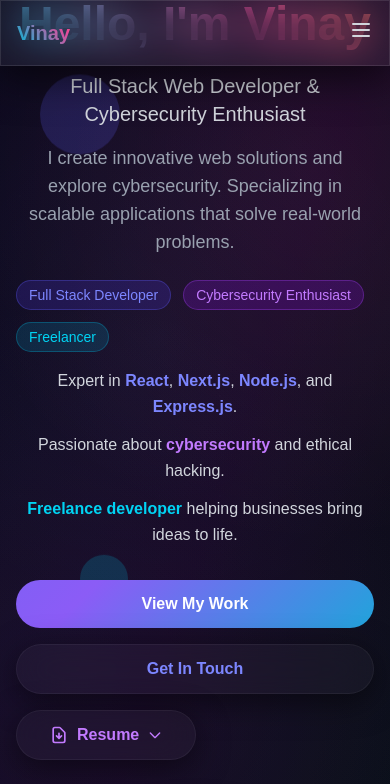
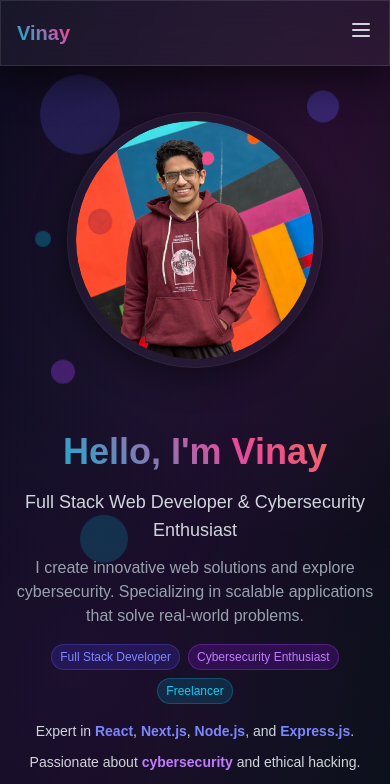
Before and after one commit to VinayKumar1510/Portfolio, a Next.js app: page / in a window 390 px wide. Shown: the top 784 px of the page. Built offline with nearby package versions, Linux system fonts and the light colour scheme.

Commit message:
Update page.js

```diff
--- a/app/page.js
+++ b/app/page.js
@@ -224,42 +224,42 @@ export default function Home() {
       </nav>
 
             {/* Hero Section */}
-      <section id="home" className="min-h-screen flex items-center justify-center relative overflow-hidden">
+      <section id="home" className="min-h-screen flex items-center justify-center relative overflow-hidden pt-20">
         <div className="absolute inset-0 bg-gradient-to-br from-indigo-900/20 via-purple-900/20 to-cyan-900/20"></div>
-        <div className="relative z-10 max-w-7xl mx-auto px-4">
-          <div className={`grid lg:grid-cols-2 gap-12 items-center transition-all duration-1000 ${isVisible ? "opacity-100 translate-y-0" : "opacity-0 translate-y-10"}`}>
+        <div className="relative z-10 max-w-7xl mx-auto px-4 py-8">
+          <div className={`grid lg:grid-cols-2 gap-8 lg:gap-12 items-center transition-all duration-1000 ${isVisible ? "opacity-100 translate-y-0" : "opacity-0 translate-y-10"}`}>
             {/* Text Content - Left Side */}
-            <div className="text-center lg:text-left">
-              <h1 className="text-5xl md:text-7xl font-bold mb-6">
+            <div className="text-center lg:text-left order-2 lg:order-1">
+              <h1 className="text-4xl sm:text-5xl md:text-7xl font-bold mb-4 sm:mb-6">
                 <span className="gradient-text">Hello, I&apos;m Vinay</span>
               </h1>
-              <p className="text-xl md:text-2xl text-gray-300 mb-4 animate-fade-in-up">
+              <p className="text-lg sm:text-xl md:text-2xl text-gray-300 mb-3 sm:mb-4 animate-fade-in-up">
                 Full Stack Web Developer & Cybersecurity Enthusiast
               </p>
-              <p className="text-lg text-gray-400 mb-6 max-w-2xl lg:max-w-none animate-fade-in-up">
+              <p className="text-base sm:text-lg text-gray-400 mb-4 sm:mb-6 max-w-2xl lg:max-w-none animate-fade-in-up">
                 I create innovative web solutions and explore cybersecurity. Specializing in scalable applications that solve real-world problems.
               </p>
 
               {/* Additional Info Section */}
-              <div className="mb-8 space-y-4 animate-fade-in-up">
-                <div className="flex flex-wrap gap-3">
-                  <span className="px-3 py-1 bg-indigo-600/20 text-indigo-400 rounded-full text-sm font-medium border border-indigo-500/30">
+              <div className="mb-6 space-y-4 animate-fade-in-up">
+                <div className="flex flex-wrap gap-2 justify-center lg:justify-start">
+                  <span className="px-2 py-1 bg-indigo-600/20 text-indigo-400 rounded-full text-xs font-medium border border-indigo-500/30">
                     Full Stack Developer
                   </span>
-                  <span className="px-3 py-1 bg-purple-600/20 text-purple-400 rounded-full text-sm font-medium border border-purple-500/30">
+                  <span className="px-2 py-1 bg-purple-600/20 text-purple-400 rounded-full text-xs font-medium border border-purple-500/30">
                     Cybersecurity Enthusiast
                   </span>
-                  <span className="px-3 py-1 bg-cyan-600/20 text-cyan-400 rounded-full text-sm font-medium border border-cyan-500/30">
+                  <span className="px-2 py-1 bg-cyan-600/20 text-cyan-400 rounded-full text-xs font-medium border border-cyan-500/30">
                     Freelancer
                   </span>
                 </div>
 
-                <div className="text-gray-300 text-base leading-relaxed">
-                  <p className="mb-3">
+                <div className="text-gray-300 text-sm sm:text-base leading-relaxed text-center lg:text-left">
+                  <p className="mb-2 sm:mb-3">
                     Expert in <span className="text-indigo-400 font-semibold">React</span>, <span className="text-indigo-400 font-semibold">Next.js</span>,
                     <span className="text-indigo-400 font-semibold"> Node.js</span>, and <span className="text-indigo-400 font-semibold">Express.js</span>.
                   </p>
-                  <p className="mb-3">
+                  <p className="mb-2 sm:mb-3">
                     Passionate about <span className="text-purple-400 font-semibold">cybersecurity</span> and ethical hacking.
                   </p>
                   <p>
@@ -268,43 +268,46 @@ export default function Home() {
                 </div>
               </div>
 
-              <div className="flex flex-col sm:flex-row gap-4 justify-center lg:justify-start animate-fade-in-up">
+              <div className="flex flex-col gap-4 justify-center lg:justify-start animate-fade-in-up">
+                {/* Primary Action Buttons */}
+                <div className="flex flex-col sm:flex-row gap-3">
                   <button
                     onClick={() => scrollToSection("projects")}
-                  className="px-8 py-3 btn-primary text-white rounded-full font-semibold hover-lift animate-glow"
+                    className="px-6 py-3 btn-primary text-white rounded-full font-semibold hover-lift animate-glow text-sm sm:text-base"
                   >
                     View My Work
                   </button>
                   <button
                     onClick={() => scrollToSection("contact")}
-                  className="px-8 py-3 border border-indigo-400 text-indigo-400 rounded-full font-semibold hover:bg-indigo-400 hover:text-white transition-all duration-300 glass-effect"
+                    className="px-6 py-3 border border-indigo-400 text-indigo-400 rounded-full font-semibold hover:bg-indigo-400 hover:text-white transition-all duration-300 glass-effect text-sm sm:text-base"
                   >
                     Get In Touch
                   </button>
+                </div>
 
-                {/* Resume Dropdown */}
-                <div className="relative resume-dropdown">
+                {/* Resume Dropdown - Full Width on Mobile */}
+                <div className="relative resume-dropdown w-full sm:w-auto">
                   <button
                     onClick={() => setIsResumeDropdownOpen(!isResumeDropdownOpen)}
-                    className="px-8 py-3 border border-purple-400 text-purple-400 rounded-full font-semibold hover:bg-purple-400 hover:text-white transition-all duration-300 glass-effect flex items-center gap-2"
+                    className="w-full sm:w-auto px-6 py-3 border border-purple-400 text-purple-400 rounded-full font-semibold hover:bg-purple-400 hover:text-white transition-all duration-300 glass-effect flex items-center justify-center gap-2 text-sm sm:text-base"
                   >
-                    <svg className="w-5 h-5" fill="none" stroke="currentColor" viewBox="0 0 24 24">
+                    <svg className="w-4 h-4 sm:w-5 sm:h-5" fill="none" stroke="currentColor" viewBox="0 0 24 24">
                       <path strokeLinecap="round" strokeLinejoin="round" strokeWidth={2} d="M12 10v6m0 0l-3-3m3 3l3-3m2 8H7a2 2 0 01-2-2V5a2 2 0 012-2h5.586a1 1 0 01.707.293l5.414 5.414a1 1 0 01.293.707V19a2 2 0 01-2 2z" />
                     </svg>
                     Resume
-                    <svg className={`w-4 h-4 transition-transform duration-300 ${isResumeDropdownOpen ? 'rotate-180' : ''}`} fill="none" stroke="currentColor" viewBox="0 0 24 24">
+                    <svg className={`w-3 h-3 sm:w-4 sm:h-4 transition-transform duration-300 ${isResumeDropdownOpen ? 'rotate-180' : ''}`} fill="none" stroke="currentColor" viewBox="0 0 24 24">
                       <path strokeLinecap="round" strokeLinejoin="round" strokeWidth={2} d="M19 9l-7 7-7-7" />
                     </svg>
                   </button>
 
                   {/* Dropdown Menu */}
                   {isResumeDropdownOpen && (
-                    <div className="absolute top-full mt-2 left-0 w-48 glass-effect rounded-lg shadow-xl border border-purple-500/30 overflow-hidden z-50">
+                    <div className="absolute top-full mt-2 left-0 right-0 sm:right-auto sm:w-48 glass-effect rounded-lg shadow-xl border border-purple-500/30 overflow-hidden z-50">
                       <button
                         onClick={() => handleResumeAction('view')}
-                        className="w-full px-4 py-3 text-left text-gray-300 hover:text-purple-400 hover:bg-purple-400/10 transition-all duration-300 flex items-center gap-3"
+                        className="w-full px-4 py-3 text-left text-gray-300 hover:text-purple-400 hover:bg-purple-400/10 transition-all duration-300 flex items-center gap-3 text-sm"
                       >
-                        <svg className="w-5 h-5" fill="none" stroke="currentColor" viewBox="0 0 24 24">
+                        <svg className="w-4 h-4" fill="none" stroke="currentColor" viewBox="0 0 24 24">
                           <path strokeLinecap="round" strokeLinejoin="round" strokeWidth={2} d="M15 12a3 3 0 11-6 0 3 3 0 016 0z" />
                           <path strokeLinecap="round" strokeLinejoin="round" strokeWidth={2} d="M2.458 12C3.732 7.943 7.523 5 12 5c4.478 0 8.268 2.943 9.542 7-1.274 4.057-5.064 7-9.542 7-4.477 0-8.268-2.943-9.542-7z" />
                         </svg>
@@ -312,9 +315,9 @@ export default function Home() {
                       </button>
                       <button
                         onClick={() => handleResumeAction('download')}
-                        className="w-full px-4 py-3 text-left text-gray-300 hover:text-purple-400 hover:bg-purple-400/10 transition-all duration-300 flex items-center gap-3 border-t border-purple-500/30"
+                        className="w-full px-4 py-3 text-left text-gray-300 hover:text-purple-400 hover:bg-purple-400/10 transition-all duration-300 flex items-center gap-3 border-t border-purple-500/30 text-sm"
                       >
-                        <svg className="w-5 h-5" fill="none" stroke="currentColor" viewBox="0 0 24 24">
+                        <svg className="w-4 h-4" fill="none" stroke="currentColor" viewBox="0 0 24 24">
                           <path strokeLinecap="round" strokeLinejoin="round" strokeWidth={2} d="M12 10v6m0 0l-3-3m3 3l3-3m2 8H7a2 2 0 01-2-2V5a2 2 0 012-2h5.586a1 1 0 01.707.293l5.414 5.414a1 1 0 01.293.707V19a2 2 0 01-2 2z" />
                         </svg>
                         Download Resume
@@ -326,9 +329,9 @@ export default function Home() {
             </div>
 
             {/* Photo - Right Side */}
-            <div className="flex justify-center lg:justify-end animate-fade-in-right">
+            <div className="flex justify-center lg:justify-end animate-fade-in-right order-1 lg:order-2 mb-8 lg:mb-0">
               <div className="relative">
-                <div className="w-80 h-80 lg:w-96 lg:h-96 rounded-full overflow-hidden glass-effect p-2 hover-lift">
+                <div className="w-64 h-64 sm:w-80 sm:h-80 lg:w-96 lg:h-96 rounded-full overflow-hidden glass-effect p-2 hover-lift">
                   <div className="w-full h-full rounded-full overflow-hidden">
                     <Image
                       src="/vinay-photo.jpg"
```
Lines whose indentation alone changed are shown as unchanged.
